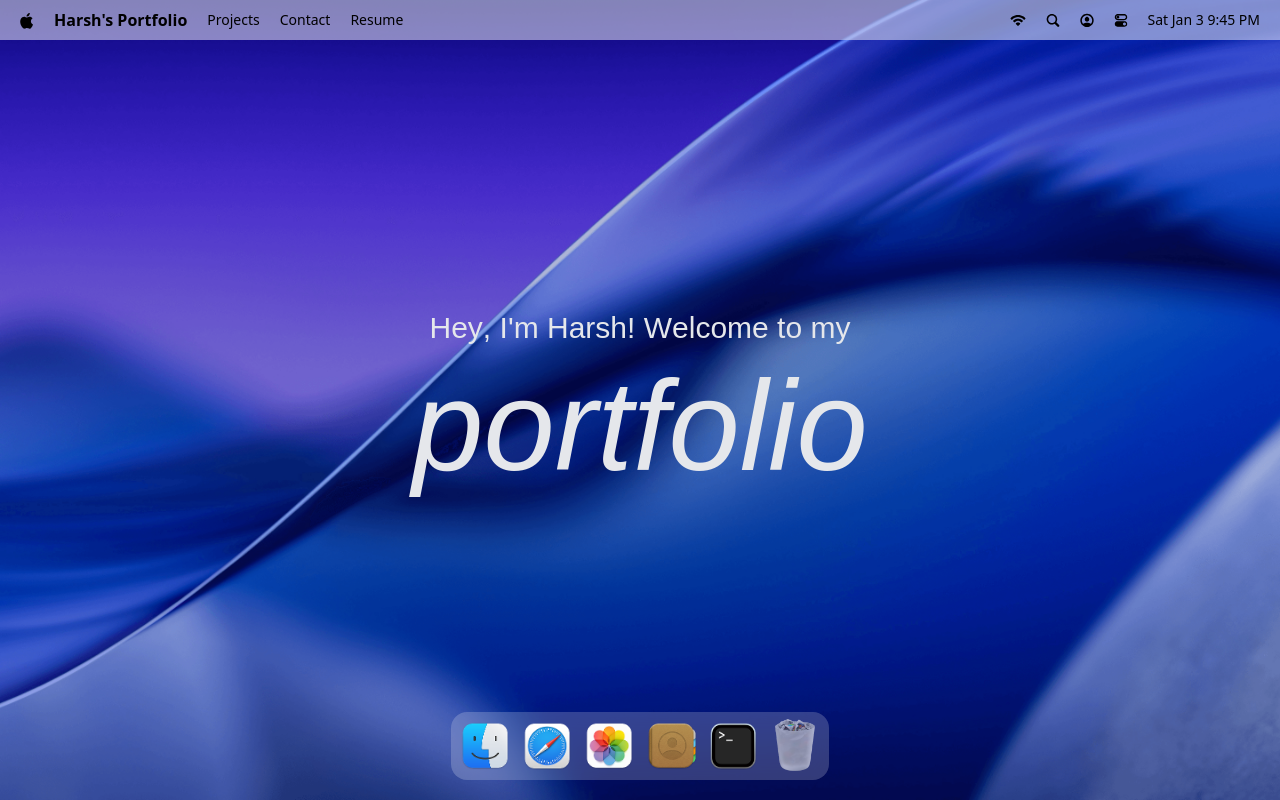
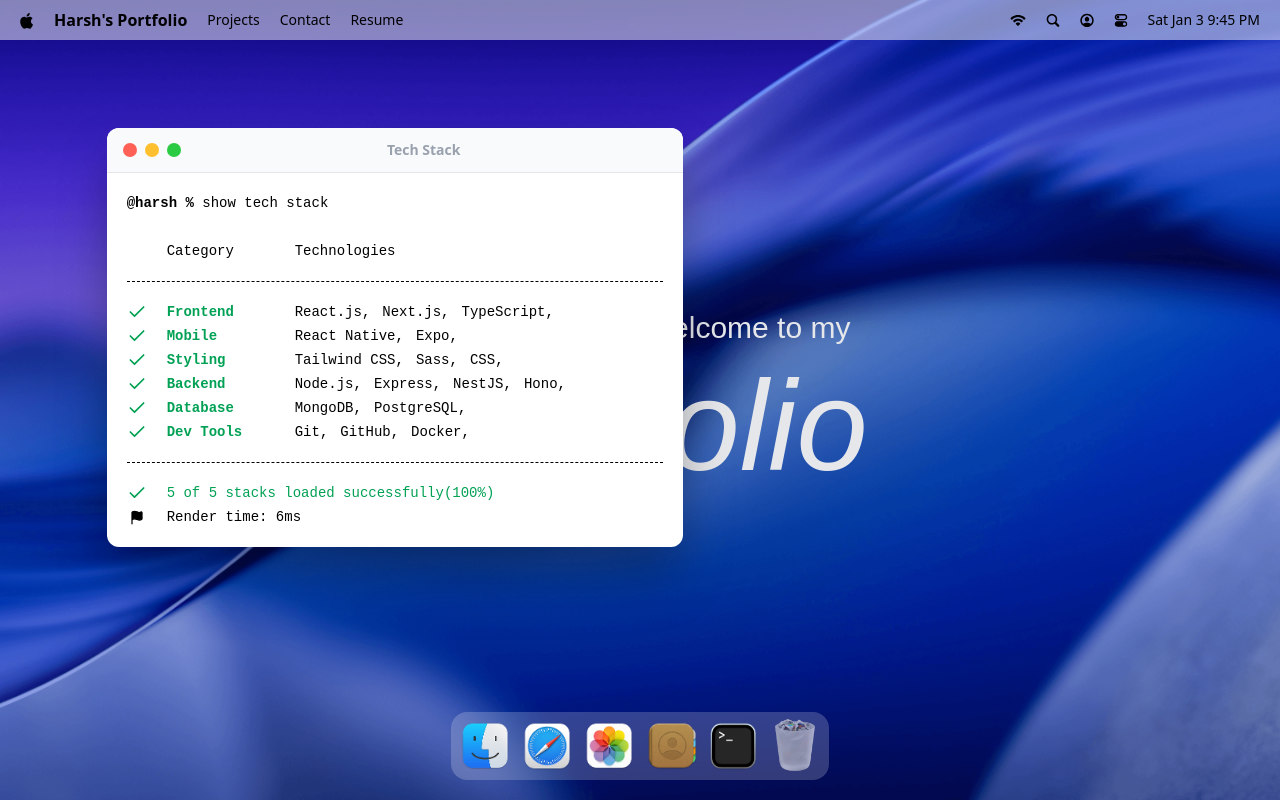
Before and after one commit to Herik25/new-portfolio, a React (Vite) app: page / in a window 1280 px wide. Both pictures are taken after a click on the button 733 px from the left and 746 px from the top of the page. Built offline with nearby package versions, Linux system fonts and the light colour scheme.

Commit message:
added hoc for managinng comp states

```diff
--- a/src/App.jsx
+++ b/src/App.jsx
@@ -1,5 +1,10 @@
 import { Dock, Navbar, Welcome } from "#components";
 import React from "react";
+import gsap from "gsap";
+import { Draggable } from "gsap/Draggable";
+import { Terminal } from "#windows";
+
+gsap.registerPlugin(Draggable);
 
 function App() {
   return (
@@ -7,6 +12,8 @@
       <Navbar />
       <Welcome />
       <Dock />
+
+      <Terminal />
     </div>
   );
 }
--- /dev/null
+++ b/src/components/WindowControls.jsx
@@ -0,0 +1,16 @@
+import useWindowStore from "#store/window";
+import React from "react";
+
+function WindowControls({ target }) {
+  const { closeWindow } = useWindowStore();
+
+  return (
+    <div id="window-controls">
+      <div className="close" onClick={() => closeWindow(target)} />
+      <div className="minimize" />
+      <div className="maximize" />
+    </div>
+  );
+}
+
+export default WindowControls;
--- a/src/components/index.js
+++ b/src/components/index.js
@@ -1,5 +1,6 @@
 import Navbar from "#components/Navbar";
 import Welcome from "#components/Welcome";
 import Dock from "#components/Dock";
+import WindowControls from "./WindowControls";
 
-export { Navbar, Welcome, Dock };
+export { Navbar, Welcome, Dock, WindowControls };
--- /dev/null
+++ b/src/hoc/WindowWrapper.jsx
@@ -0,0 +1,61 @@
+import useWindowStore from "#store/window";
+import { useGSAP } from "@gsap/react";
+import React, { useLayoutEffect, useRef } from "react";
+import gsap from "gsap";
+import Draggable from "gsap/Draggable";
+
+function WindowWrapper(Componenet, windowKey) {
+  const Wrapped = (props) => {
+    const { focusWindow, windows } = useWindowStore();
+    const { isOpen, zIndex } = windows[windowKey];
+    const ref = useRef(null);
+
+    useGSAP(() => {
+      const el = ref.current;
+      if (!el || !isOpen) return;
+      el.style.display = "block";
+
+      gsap.fromTo(
+        el,
+        { scale: 0.8, opacity: 0, y: 40 },
+        { scale: 1, opacity: 1, y: 0, duration: 0.4, ease: "power3.out" }
+      );
+    }, [isOpen]);
+
+    useGSAP(() => {
+      const el = ref.current;
+      if (!el) return;
+
+      const [instance] = Draggable.create(el, {
+        onPress: () => focusWindow(windowKey),
+      });
+
+      return instance.kill();
+    }, []);
+
+    useLayoutEffect(() => {
+      const el = ref.current;
+      if (!el) return;
+      el.style.display = isOpen ? "block" : "none";
+    }, [isOpen]);
+
+    return (
+      <section
+        id={windowKey}
+        ref={ref}
+        style={{ zIndex: zIndex }}
+        className="absolute"
+      >
+        <Componenet {...props} />
+      </section>
+    );
+  };
+
+  Wrapped.displayName = `WindowWrapper(${
+    Componenet.displayName || Componenet.name || "Component"
+  })`;
+
+  return Wrapped;
+}
+
+export default WindowWrapper;
--- /dev/null
+++ b/src/windows/Terminal.jsx
@@ -0,0 +1,55 @@
+import { WindowControls } from "#components";
+import { techStack } from "#constants";
+import WindowWrapper from "#hoc/WindowWrapper";
+import { Check, Flag } from "lucide-react";
+import React from "react";
+
+function Terminal() {
+  return (
+    <>
+      <div id="window-header">
+        <WindowControls target="terminal" />
+        <h2>Tech Stack</h2>
+      </div>
+
+      <div className="techstack">
+        <p>
+          <span className="font-bold">@harsh %</span> show tech stack
+        </p>
+
+        <div className="label">
+          <p className="w-32">Category</p>
+          <p>Technologies</p>
+        </div>
+
+        <ul className="content">
+          {techStack.map((item) => (
+            <li className="flex items-center" key={item.category}>
+              <Check className="check" size={20} />
+              <h3>{item.category}</h3>
+              <ul>
+                {item.items.map((i, idx) => (
+                  <li key={idx}>{i},</li>
+                ))}
+              </ul>
+            </li>
+          ))}
+        </ul>
+
+        <div className="footnote">
+          <p>
+            <Check size={20} /> 5 of 5 stacks loaded successfully(100%)
+          </p>
+          <p className="text-black">
+            <Flag size={15} fill="black" />
+            Render time: 6ms
+          </p>
+        </div>
+      </div>
+    </>
+  );
+}
+
+const TerminalWindow = WindowWrapper(Terminal, "terminal");
+
+export default TerminalWindow;
--- /dev/null
+++ b/src/windows/index.js
@@ -0,0 +1,3 @@
+import Terminal from "#windows/Terminal";
+
+export { Terminal };
```
